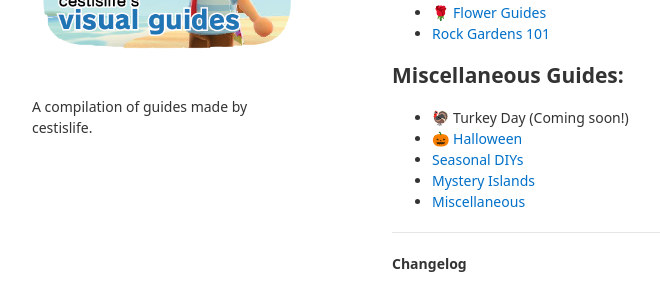
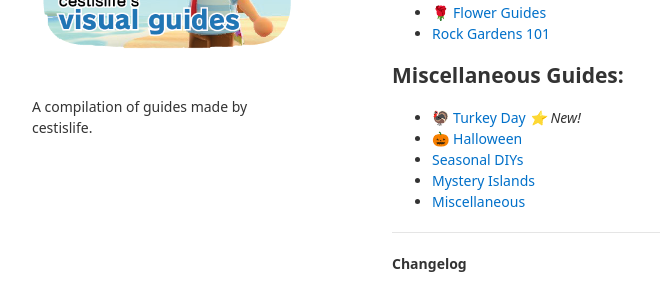
Before and after one commit to cestislife/cestislife.github.io, a Jekyll site: the page built from index.md, in a window 1280 px wide. Shown: the part 339-636 px from the top of the page, without its empty margins (178-838 px from the left). Built offline with Jekyll 4.4.1, drawn with Linux system fonts in a browser that asks for light colours; our own code applies the rules of GitHub Pages for plain Markdown files; Markdown is read by kramdown in place of the engine named in the settings; a script that is not in the unit is left out; some of the changed text lies outside the part shown.

Commit message:
Update index.md

```diff
--- a/index.md
+++ b/index.md
@@ -20,7 +20,7 @@
 * [Rock Gardens 101](https://cestislife.github.io/rockguide)
 
 ## Miscellaneous Guides:
-* 🦃 Turkey Day (Coming soon!)
+* [🦃 Turkey Day](https://cestislife.github.io/turkeyday) *⭐ New!*
 * [🎃 Halloween](https://cestislife.github.io/halloween)
 * [Seasonal DIYs](https://cestislife.github.io/seasonaldiy)
 * [Mystery Islands](https://cestislife.github.io/mysteryisland)
```
Also changed, not shown: other parts of index.md (+3 -0 lines).
